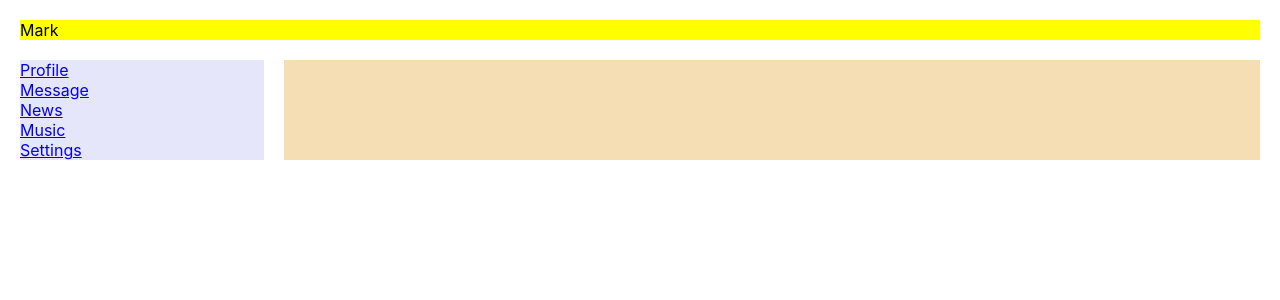
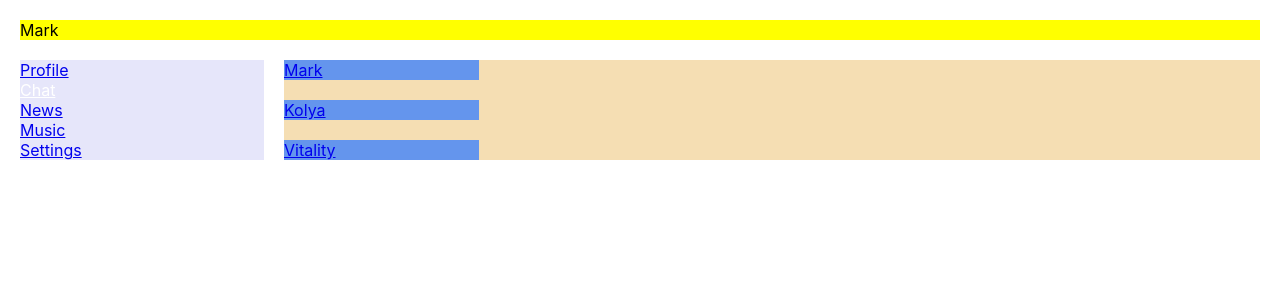
Before and after one commit to markkk34/ilnessProject, a React (Create React App) app: page /chat in a window 1280 px wide. Shown: the top 300 px of the page. Built offline with nearby package versions, Linux system fonts and the light colour scheme.

Commit message:
Developed chat routes

```diff
--- a/src/App.js
+++ b/src/App.js
@@ -3,11 +3,12 @@ import './App.css';
 import Header from './components/Header/Header';
 import Navigation from './components/Navigation/Navigation';
 import Profile from './components/Profile/Profile';
-import Message from "./components/Message/Message";
-import {BrowserRouter, Route, Routes} from "react-router-dom";
 import Settings from "./components/Settings/Settings";
 import News from "./components/News/News";
 import Music from "./components/Music/Music";
+import {BrowserRouter, Route, Routes,} from "react-router-dom";
+import Chat from "./components/Chat/Chat";
+
 
 function App() {
 
@@ -19,11 +20,12 @@ function App() {
                     <Navigation/>
                     <div className='content'>
                         <Routes>
-                            <Route path='/profile' element={<Profile/>}/>
-                            <Route path='/message' element={<Message/>}/>
-                            <Route path='/news' element={<News/>}/>
-                            <Route path='/music' element={<Music/>}/>
-                            <Route path='/settings' element={<Settings/>}/>
+                            <Route path='/' element={<Profile/>}/>
+                            <Route path='/profile/*' element={<Profile/>}/>
+                            <Route path='/chat/*' element={<Chat/>}/>
+                            <Route path='/news/*' element={<News/>}/>
+                            <Route path='/music/*' element={<Music/>}/>
+                            <Route path='/settings/*' element={<Settings/>}/>
                         </Routes>
                     </div>
                 </div>
--- /dev/null
+++ b/src/components/Chat/Chat.jsx
@@ -0,0 +1,23 @@
+import Dialogue from "./Dialogue/Dialogue";
+import Messages from "../Chat/Messages/Messages";
+import chatStyles from "./Chat.module.css"
+import {Route, Routes} from "react-router-dom";
+
+const Chat = () => {
+    return (
+        <div className={chatStyles.chat}>
+            <div className={chatStyles.dialogues}>
+                <Dialogue name='Mark' id='1'/>
+                <Dialogue name='Kolya' id='2'/>
+                <Dialogue name='Vitality' id='3'/>
+            </div>
+            <div className={chatStyles.messages}>
+                <Routes>
+                    <Route path='/Mark' element={<Messages/>}/>
+                </Routes>
+            </div>
+        </div>
+    );
+}
+
+export default Chat;
--- /dev/null
+++ b/src/components/Chat/Chat.module.css
@@ -0,0 +1,12 @@
+.chat {
+    display: flex;
+    flex-direction: row;
+}
+
+.dialogues {
+    width: 20%;
+}
+
+.messages {
+    width: 80%;
+}
--- /dev/null
+++ b/src/components/Chat/Dialogue/Dialogue.jsx
@@ -0,0 +1,17 @@
+import dialogueStyles from './Dialogue.module.css';
+import {NavLink} from "react-router-dom";
+
+const Dialogue = (props) =>
+{
+    let path = '/chat/' + props.name;
+
+    return (
+        <div className={dialogueStyles.dialogueItem}>
+            <NavLink to={path}>
+                {props.name}
+            </NavLink>
+        </div>
+    );
+}
+
+export default Dialogue;
--- /dev/null
+++ b/src/components/Chat/Dialogue/Dialogue.module.css
@@ -0,0 +1,8 @@
+.dialogueItem {
+    margin-top: 20px;
+    background-color: cornflowerblue;
+}
+
+.dialogueItem:first-child {
+    margin-top: 0;
+}
--- /dev/null
+++ b/src/components/Chat/Messages/Messages.jsx
@@ -0,0 +1,12 @@
+const Messages = () =>
+{
+    return (
+        <div className=''>
+            <div>message 1</div>
+            <div>message 2</div>
+            <div>message 3</div>
+        </div>
+    );
+}
+
+export default Messages;
--- a/src/components/Message/Message.jsx
+++ /dev/null
@@ -1,12 +0,0 @@
-import messageStyles from './Message.module.css';
-
-const Message = () =>
-{
-    return (
-        <div className=''>
-            Message
-        </div>
-    );
-}
-
-export default Message;
--- a/src/components/Navigation/Navigation.jsx
+++ b/src/components/Navigation/Navigation.jsx
@@ -9,7 +9,7 @@ const Navigation = () =>
                 <NavLink to='/profile'>Profile</NavLink>
             </div>
             <div>
-                <NavLink to='/message'>Message</NavLink>
+                <NavLink to='/chat'>Chat</NavLink>
             </div>
             <div>
                 <NavLink to='/news'>News</NavLink>
```
Also changed, not shown: src/components/Message/Message.module.css (deleted).
